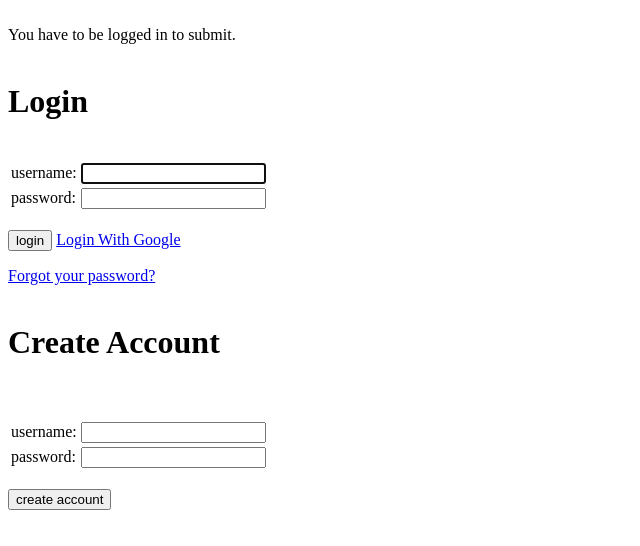
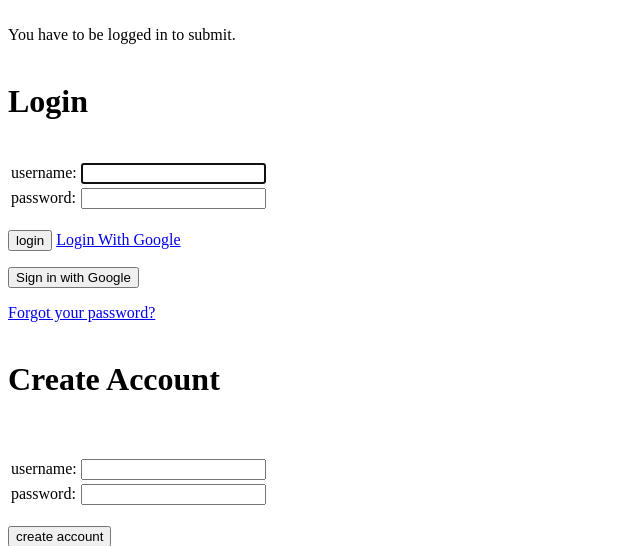
Before and after one commit to Haopeng138/ASW-Hacker-News, a Django app: page /homepage/login/ in a window 1280 px wide. Shown: the top 546 px of the page, without its empty margins (0-640 px from the left). Run offline with Django 4.2, Linux system fonts and the light colour scheme; some libraries are stand-ins or nearby versions.

Commit message:
Añadido boton para log out i log in con google (directo)

```diff
--- a/hackersNews/homepage/templates/login.html
+++ b/hackersNews/homepage/templates/login.html
@@ -13,6 +13,11 @@
 
   {% if user.is_authenticated %}
     <p>Usuario logeado como: {{ user.username }}</p>
+
+  <form method="post" action="/accounts/logout/"> <!-- > NOTE: metodo POST a /accounts/logout/ <-->
+    <input type="hidden" name="csrfmiddlewaretoken" value="fEBn0uoZuikdFsd6M79I2TVPlogMkUB3YSTH68wXU2Yk2su1c1LEBfDVJ3Od4E7w">
+    <button type="submit">Sign Out</button>
+  </form>
   {% else %}
   <form method="post" action="submit/login">
       {%csrf_token%}
@@ -33,7 +38,11 @@
       <br>
       <input type="submit" value="login">
     <a href="{% provider_login_url 'google' %}">Login With Google</a>
-    </form>
+  </form>
+  <form method="post" action="/accounts/google/login/">
+    {%csrf_token%}
+    <button type="submit"> Sign in with Google </button>
+  </form>
   <a href="forgot">Forgot your password?</a>
 
   {% endif %}
```
